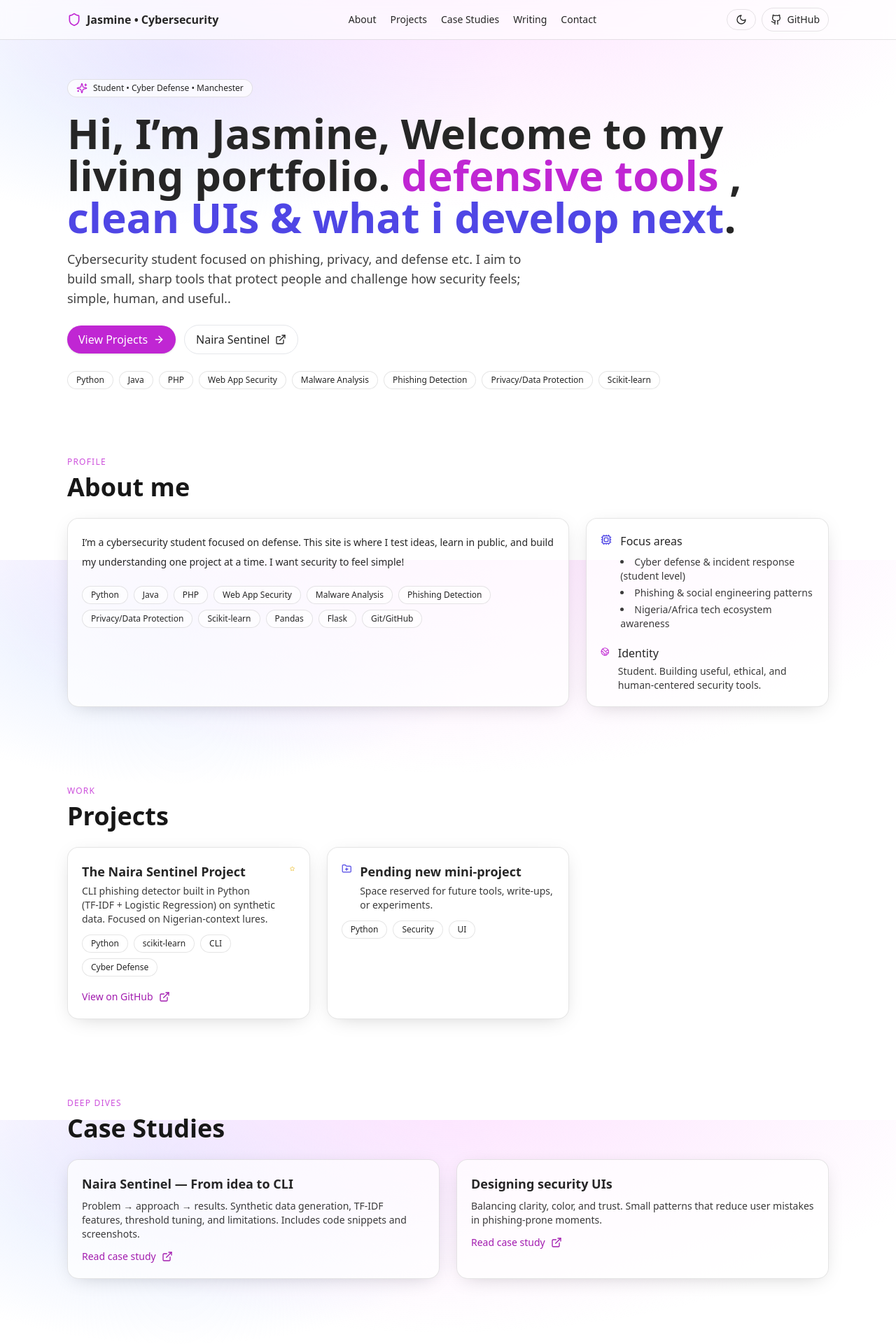
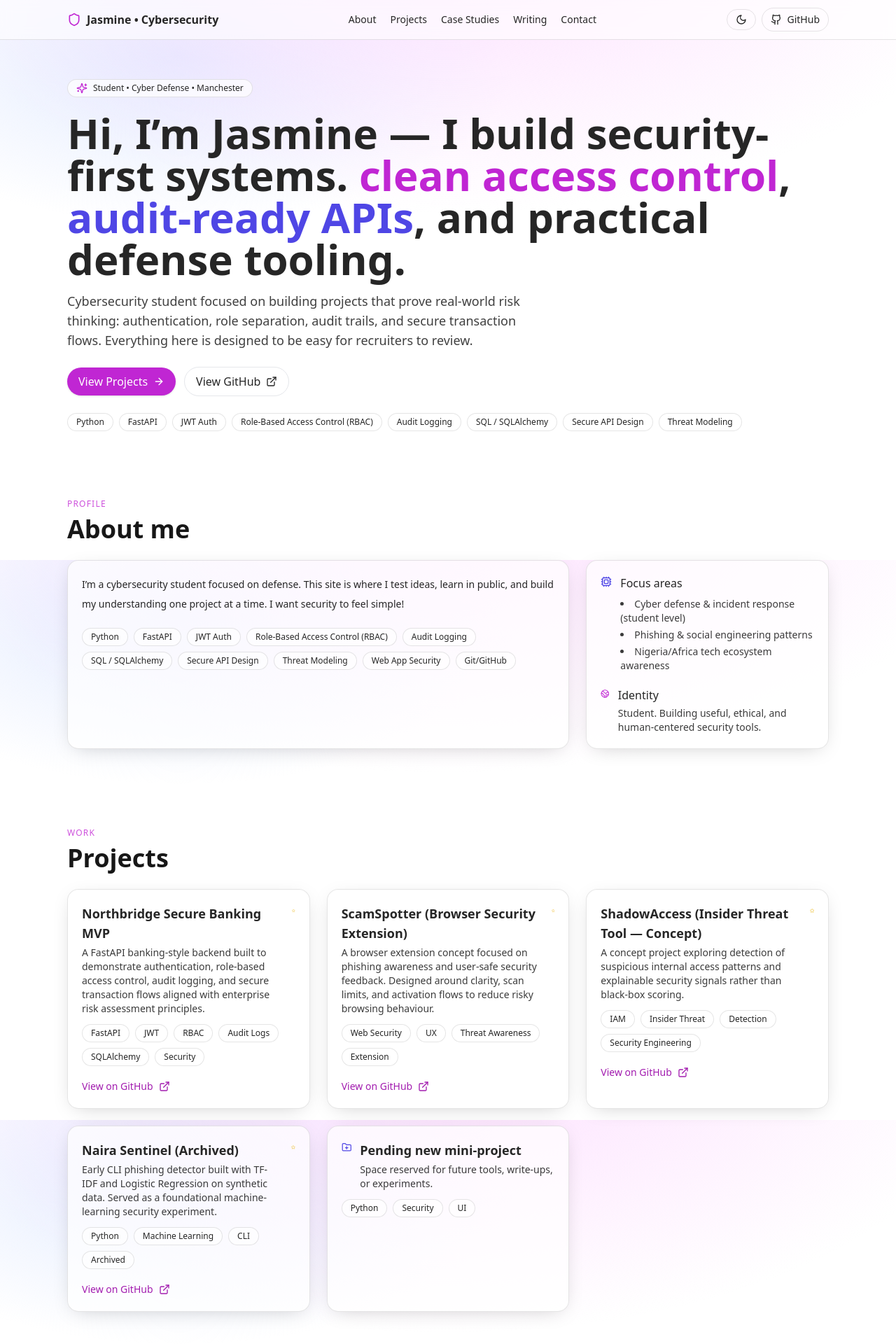
Before and after one commit to Jasmineamuchienwa/jasmine-portfolio, a Next.js app: page / in a window 1280 px wide. Shown: the top 1920 px of the page at 70% size. Built offline with nearby package versions, Linux system fonts and the light colour scheme.

Commit message:
Update portfolio projects

```diff
--- a/app/page.tsx
+++ b/app/page.tsx
@@ -10,8 +10,18 @@ import { TAG } from "@/components/ui/Tag";
 import { useEffect } from "react";
 
 const skills = [
-  "Python", "Java", "PHP", "Web App Security", "Malware Analysis", "Phishing Detection", "Privacy/Data Protection", "Scikit-learn", "Pandas", "Flask", "Git/GitHub"
+  "Python",
+  "FastAPI",
+  "JWT Auth",
+  "Role-Based Access Control (RBAC)",
+  "Audit Logging",
+  "SQL / SQLAlchemy",
+  "Secure API Design",
+  "Threat Modeling",
+  "Web App Security",
+  "Git/GitHub"
 ];
+
 
 export default function Page() {
   useEffect(() => {
@@ -68,21 +78,25 @@ export default function Page() {
               <span>Student • Cyber Defense • Manchester</span>
             </div>
             <h1 className="mt-5 text-3xl sm:text-5xl md:text-6xl font-semibold leading-tight">
-              Hi, I’m Jasmine, Welcome to my living portfolio.
-              <span className="text-fuchsia-600"> defensive tools</span> ,
-              <span className="text-indigo-600"> clean UIs & what i develop next</span>.
+              Hi, I’m Jasmine — I build security-first systems.
+              <span className="text-fuchsia-600"> clean access control</span>,
+             <span className="text-indigo-600"> audit-ready APIs</span>, and practical defense tooling.
             </h1>
+
            <p className="mt-4 max-w-2xl text-base sm:text-lg text-neutral-700 dark:text-neutral-300">
-               Cybersecurity student focused on phishing, privacy, and defense etc.
-            I aim to build small, sharp tools that protect people and challenge how security feels; simple, human, and useful..
+              Cybersecurity student focused on building projects that prove real-world risk thinking:
+             authentication, role separation, audit trails, and secure transaction flows.
+            Everything here is designed to be easy for recruiters to review.
             </p>
+
             <div className="mt-6 flex flex-wrap items-center gap-3">
               <a href="#projects" className="inline-flex items-center gap-2 rounded-full bg-fuchsia-600 text-white px-4 py-2 shadow hover:shadow-md">
                 View Projects <ArrowRight className="h-4 w-4" />
               </a>
-              <Link href="https://github.com/Jasmineamuchienwa/naira-sentinel" target="_blank" className="inline-flex items-center gap-2 rounded-full border px-4 py-2 hover:bg-white/60 dark:hover:bg-white/10">
-                Naira Sentinel <ExternalLink className="h-4 w-4" />
+              <Link href="https://github.com/Jasmineamuchienwa" target="_blank" className="inline-flex items-center gap-2 rounded-full border px-4 py-2 hover:bg-white/60 dark:hover:bg-white/10">
+                View GitHub <ExternalLink className="h-4 w-4" />
                 </Link>
+
             </div>
             <div className="mt-6 flex flex-wrap gap-2">
               {skills.slice(0,8).map((s) => (<TAG key={s} text={s} />))}
@@ -170,21 +184,28 @@ export default function Page() {
       <Section id="case-studies" title="Case Studies" eyebrow="deep dives">
   <div className="grid md:grid-cols-2 gap-6">
     <Card>
-            <h3 className="text-lg font-semibold">Naira Sentinel — From idea to CLI</h3>
-            <p className="mt-2 text-sm opacity-90">Problem → approach → results. Synthetic data generation, TF-IDF features, threshold tuning, and limitations. Includes code snippets and screenshots.</p>
-            <a href="#" className="mt-3 inline-flex items-center gap-2 text-sm text-fuchsia-700 dark:text-fuchsia-300 hover:underline">
-              Read case study <ExternalLink className="h-4 w-4" />
+      <h3 className="text-lg font-semibold">Northbridge Secure Banking MVP — Risk-backed build</h3>
+      <p className="mt-2 text-sm opacity-90">
+        A fintech-style API designed around enterprise risk thinking: authentication, RBAC, audit logs, and transaction integrity.
+        Built to align with an Enterprise Technology Risk Assessment.
+      </p>
+      <a href="#projects" className="mt-3 inline-flex items-center gap-2 text-sm text-fuchsia-700 dark:text-fuchsia-300 hover:underline">
+        See project details <ArrowRight className="h-4 w-4" />
       </a>
     </Card>
+
     <Card>
-            <h3 className="text-lg font-semibold">Designing security UIs</h3>
-            <p className="mt-2 text-sm opacity-90">Balancing clarity, color, and trust. Small patterns that reduce user mistakes in phishing-prone moments.</p>
-            <a href="#" className="mt-3 inline-flex items-center gap-2 text-sm text-fuchsia-700 dark:text-fuchsia-300 hover:underline">
-              Read case study <ExternalLink className="h-4 w-4" />
+      <h3 className="text-lg font-semibold">Security UI notes — Designing for fewer mistakes</h3>
+      <p className="mt-2 text-sm opacity-90">
+        Short write-ups on how wording, friction, and feedback reduce phishing mistakes and improve user decisions in high-risk moments.
+      </p>
+      <a href="#writing" className="mt-3 inline-flex items-center gap-2 text-sm text-fuchsia-700 dark:text-fuchsia-300 hover:underline">
+        See writing <ArrowRight className="h-4 w-4" />
       </a>
     </Card>
   </div>
 </Section>
+
 
       {/* WRITING */}
       <Section id="writing" title="Writing & Notes" eyebrow="essays">
--- a/data/projects.ts
+++ b/data/projects.ts
@@ -1,8 +1,33 @@
 export const projects = [
   {
-    title: "The Naira Sentinel Project",
-    description: "CLI phishing detector built in Python (TF‑IDF + Logistic Regression) on synthetic data. Focused on Nigerian-context lures.",
-    tags: ["Python", "scikit-learn", "CLI", "Cyber Defense"],
+    title: "Northbridge Secure Banking MVP",
+    description:
+      "A FastAPI banking-style backend built to demonstrate authentication, role-based access control, audit logging, and secure transaction flows aligned with enterprise risk assessment principles.",
+    tags: ["FastAPI", "JWT", "RBAC", "Audit Logs", "SQLAlchemy", "Security"],
+    link: "https://github.com/Jasmineamuchienwa/northbridge-bank-mvp",
+  },
+
+  {
+    title: "ScamSpotter (Browser Security Extension)",
+    description:
+      "A browser extension concept focused on phishing awareness and user-safe security feedback. Designed around clarity, scan limits, and activation flows to reduce risky browsing behaviour.",
+    tags: ["Web Security", "UX", "Threat Awareness", "Extension"],
+    link: "https://github.com/YOUR_USERNAME/scamspotter",
+  },
+
+  {
+    title: "ShadowAccess (Insider Threat Tool — Concept)",
+    description:
+      "A concept project exploring detection of suspicious internal access patterns and explainable security signals rather than black-box scoring.",
+    tags: ["IAM", "Insider Threat", "Detection", "Security Engineering"],
+    link: "https://github.com/YOUR_USERNAME/shadowaccess",
+  },
+
+  {
+    title: "Naira Sentinel (Archived)",
+    description:
+      "Early CLI phishing detector built with TF-IDF and Logistic Regression on synthetic data. Served as a foundational machine-learning security experiment.",
+    tags: ["Python", "Machine Learning", "CLI", "Archived"],
     link: "https://github.com/Jasmineamuchienwa/naira-sentinel",
   },
 ];
```
Lines whose indentation alone changed are shown as unchanged.
